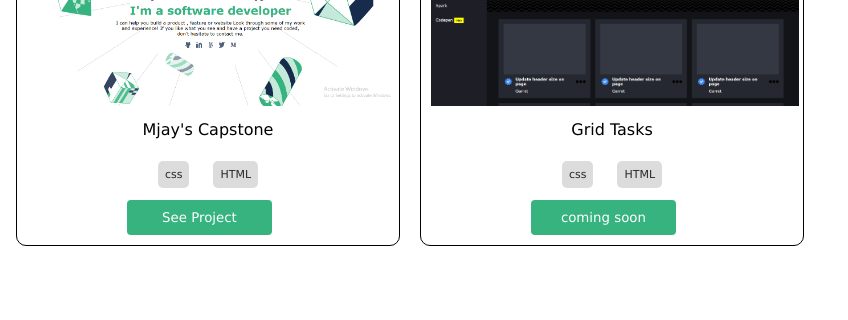
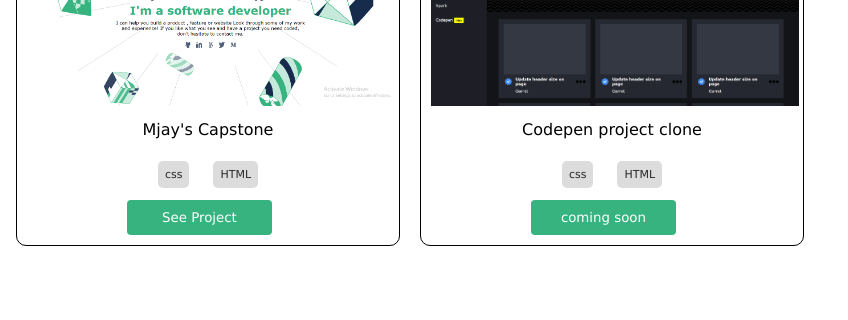
Before and after one commit to Mjay-Ify/Mjay-Capstone, a plain HTML site: page index.html in a window 1280 px wide. Shown: the part 986-1306 px from the top of the page, 432-1280 px from the left. Drawn offline with Linux system fonts and the light colour scheme.

Commit message:
edited my work

```diff
--- a/index.html
+++ b/index.html
@@ -59,7 +59,7 @@
           </div>
           <div class="C">
             <img src="../Images/codepen.png" alt="codepen">
-            <p>Grid Tasks</p>
+            <p>Codepen project clone</p>
             <ul>
               <li><a href="css">css</a></li>
               <li><a href="HTML">HTML</a></li>
```
